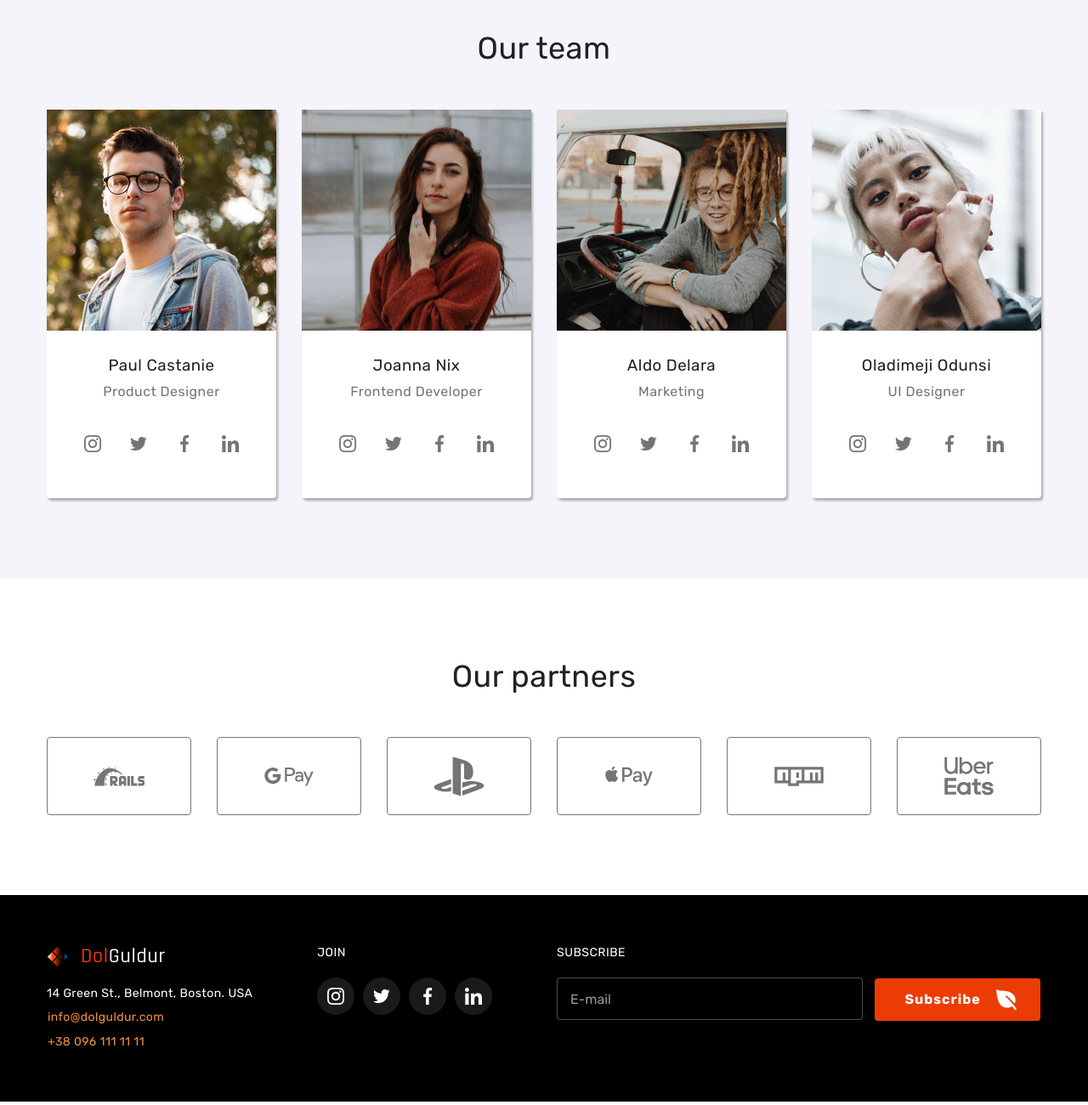
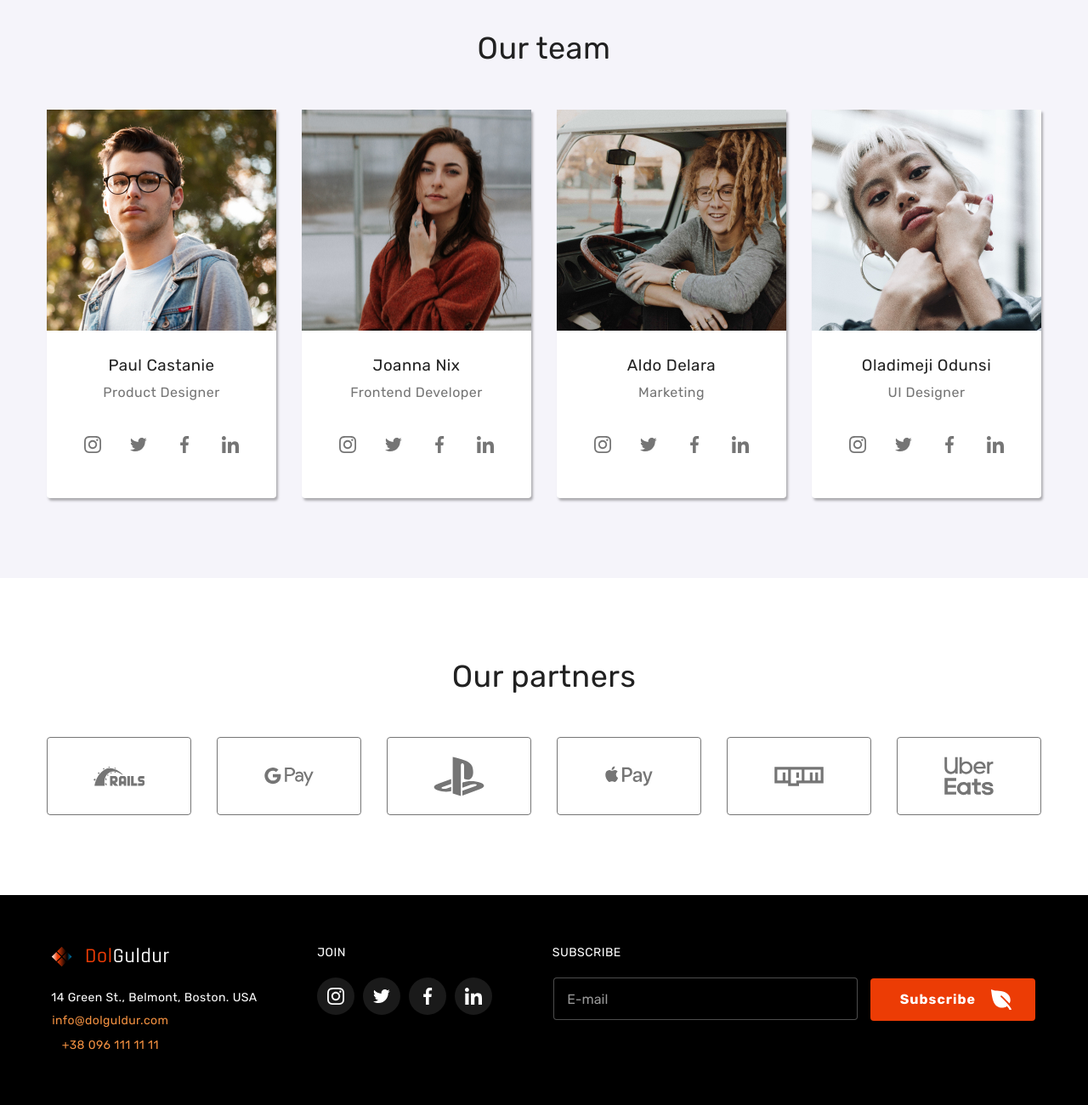
Before and after one commit to Arthurwebdel/DolGuldur, a website: page app/index.html in a window 1280 px wide. Shown: the part 1512-2812 px from the top of the page at 85% size. Drawn offline with Linux system fonts and the light colour scheme.

Commit message:
adaptive

```diff
--- a/app/scss/_global.scss
+++ b/app/scss/_global.scss
@@ -53,7 +53,12 @@ body {
 
 .section {
     text-align: center;
-    padding: 94px 0;
+    padding: 60px 0;
+
+    @media (min-width:1200px) {
+        padding: 94px 0;
+    }
+
 }
 
 .title {
--- a/app/scss/components/_footer.scss
+++ b/app/scss/components/_footer.scss
@@ -1,22 +1,59 @@
 .footer {
     padding: 60px 0;
     background-color: #000;
+    text-align: center;
+
+    @media (min-width:768px) {
+        text-align: center;
+    }
+
+    @media (min-width:1200px) {
+        text-align: left;
+    }
 
     &__container {
         display: flex;
         flex-wrap: wrap;
         justify-content: space-between;
+        flex-direction: column;
+        align-items: center;
+        gap: 60px;
+
+        @media (min-width:768px) {
+            align-items: flex-start;
+            flex-direction: row;
+            justify-content: space-around;
+        }
+
+        @media (min-width:1200px) {
+            align-items: flex-start;
+            flex-direction: row;
+            justify-content: space-around;
+        }
     }
 
     &__logo {
         margin-bottom: 23px;
+        display: inline-block;
     }
 
     &__location-info {
         display: flex;
         flex-direction: column;
+        justify-content: center;
+        align-items: center;
         font-size: 14px;
         letter-spacing: 0.03em;
+
+        @media (min-width:768px) {
+
+            text-align: center;
+        }
+
+        @media (min-width:1200px) {
+            align-items: flex-start;
+
+        }
     }
 
     &__location {
@@ -55,29 +92,61 @@
     }
 
     &__title {
+        text-align: center;
         margin-bottom: 20px;
         color: #fff;
         text-transform: uppercase;
         font-size: 14px;
+
+        @media (min-width:768px) {
+            text-align: center;
+        }
+
+        @media (min-width:1200px) {
+            text-align: left;
+        }
     }
 
     &__form {
+        text-align: center;
         max-width: 570px;
         width: 100%;
+
+
+    }
+
+    &__label {
+        display: block;
+        margin-bottom: 20px;
+
+        @media (min-width:768px) {
+            display: inline-block;
+            max-width: 450px;
+            width: 100%;
+            margin-right: 10px;
+        }
+
+        @media (min-width:1200px) {
+            display: inline-block;
+            max-width: 358px;
+            width: 100%;
+            margin-right: 10px;
+        }
     }
 
     &__input {
-        max-width: 360px;
+        display: block;
         width: 100%;
         height: 50px;
         padding: 15px;
-        margin-right: 10px;
+
         color: #fff;
         border: 1px solid rgba(255, 255, 255, 0.3);
         background-color: #000;
         border-radius: 4px;
         outline-offset: 4px;
         transition: outline 0.5s;
+
 
         &::placeholder {
             color: rgba(255, 255, 255, 0.6);
--- a/app/scss/components/_index.scss
+++ b/app/scss/components/_index.scss
@@ -96,6 +96,11 @@
         text-transform: uppercase;
         margin-bottom: 10px;
         line-height: 1.2;
+        text-align: center;
+
+        @media (min-width:768px) {
+            text-align: left;
+        }
     }
 
     &__text {
@@ -116,6 +121,10 @@
 }
 
 .services {
+display: none;
+
+@media (min-width:1200px) {
+    display: block;
     text-align: center;
     padding-top: 0;
 
@@ -143,21 +152,39 @@
     }
 }
 
+}
+
 .team {
     background-color: #F5F4FA;
 
     &__list {
         display: flex;
+        flex-wrap: wrap;
+        gap: 30px;
         justify-content: space-between;
     }
 
     &__item {
-        max-width: 270px;
-        width: 100%;
         background-color: #fff;
         box-shadow: 2px 3px 3px rgba(0, 0, 0, 0.3);
         border-radius: 0 0 4px 4px;
         padding-bottom: 42px;
+        width: 100%;
+
+        @media (min-width:768px) {
+            width: calc((100% - 1 * 30px) / 2);
+        }
+
+        @media (min-width:1200px) {
+            width: calc((100% - 3 * 30px) / 4);
+        }
+
+
+    }
+
+    &__img {
+        width: 100%;
+        height: calc(100% - 155px);
     }
 
     &__info {
@@ -179,11 +206,21 @@
         display: flex;
         flex-wrap: wrap;
         justify-content: space-between;
+        gap: 30px;
     }
 
     &__item {
         height: 92px;
-        width: calc((100% - 5 * 30px) / 6);
+        width: calc((100% - 1 * 30px) / 2);
+
+        @media (min-width:768px) {
+            width: calc((100% - 2 * 30px) / 3);
+        }
+        @media (min-width:1200px) {
+
+            width: calc((100% - 5 * 30px) / 6);
+        }
+
     }
 
     &__link {
```
Also changed, not shown: app/index.html (+1 -1 lines), app/css/style.min.css.
